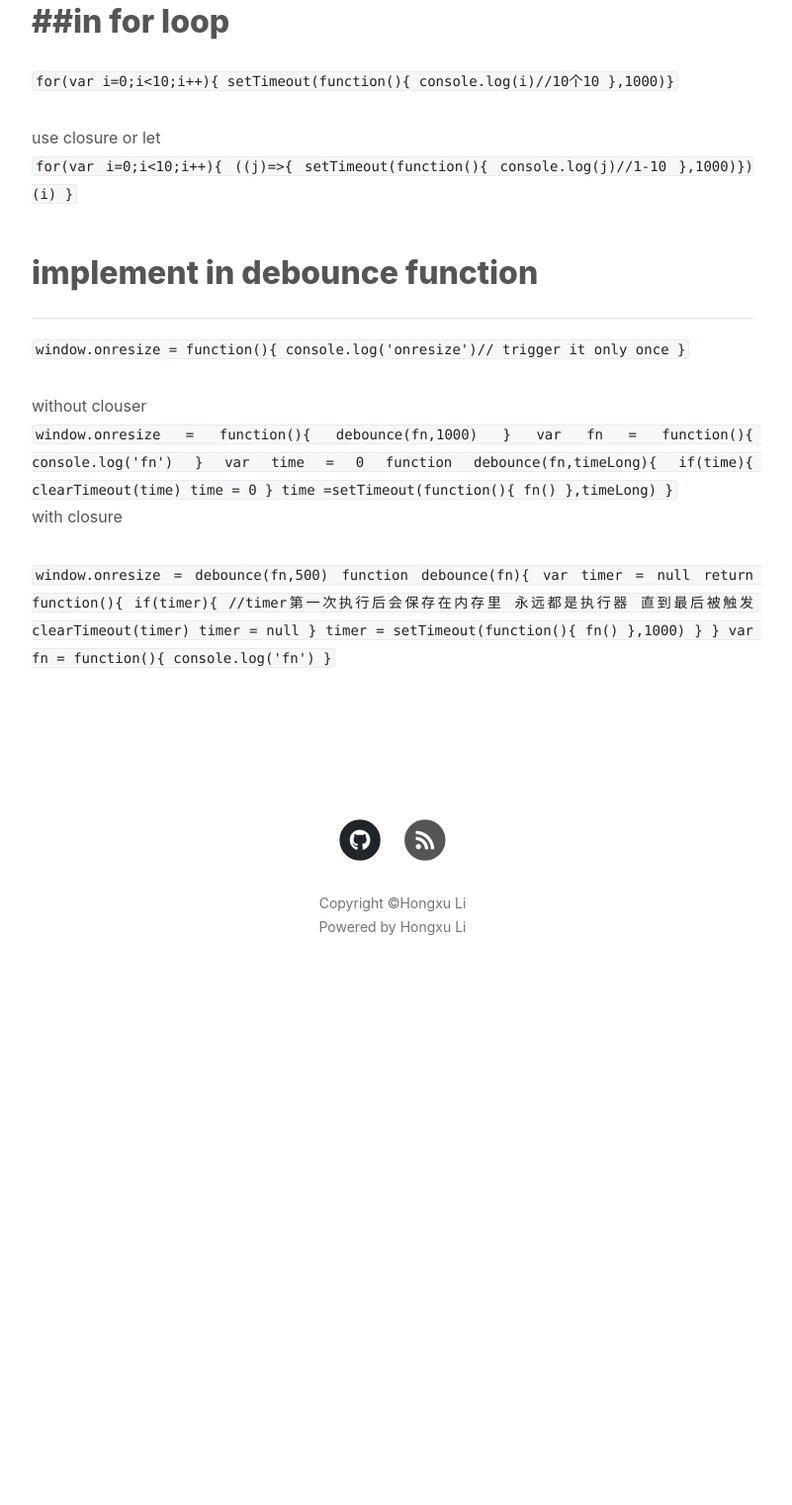
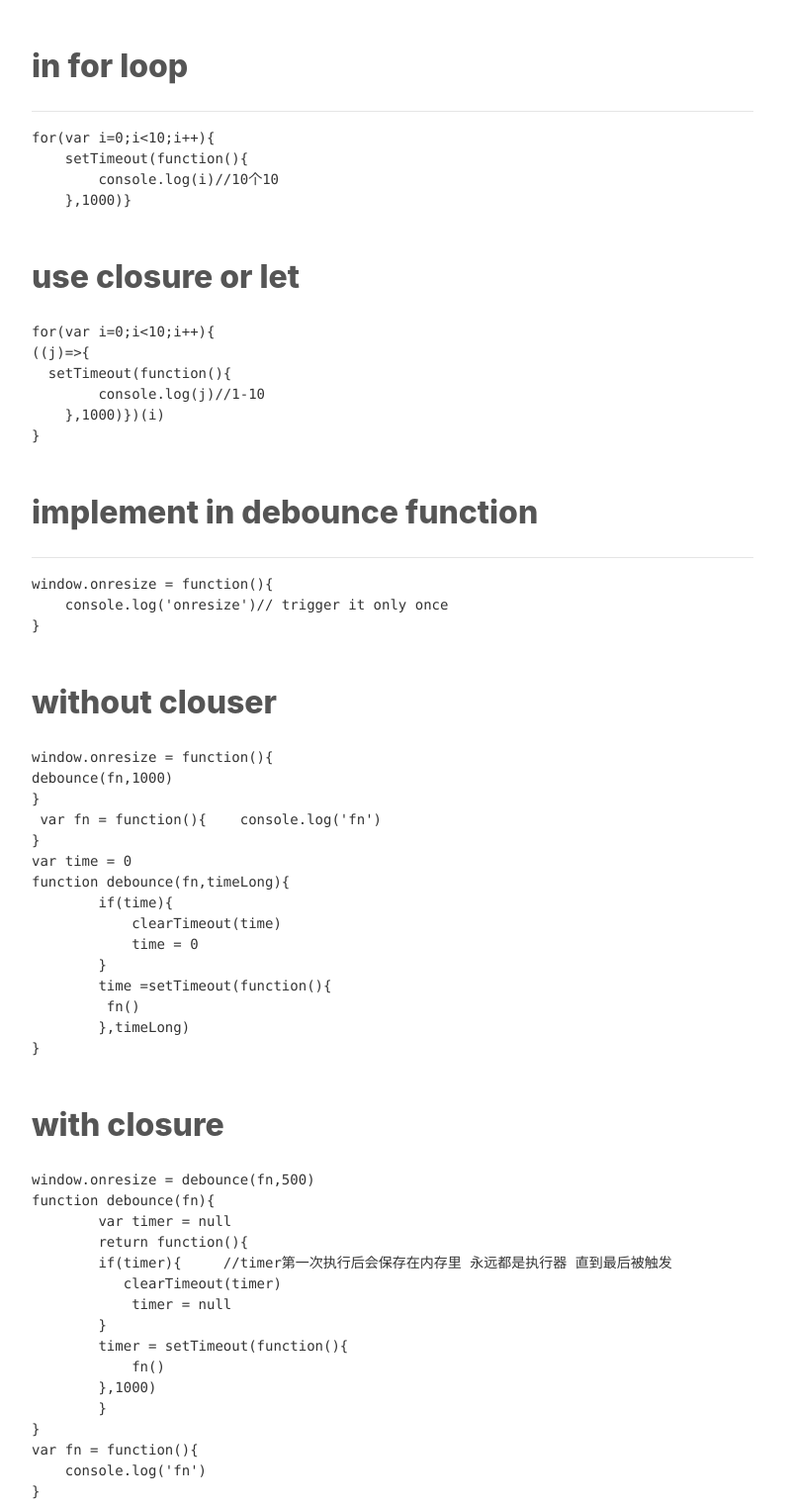
Before and after one commit to hongxuli/hongxuli.github.io, a plain HTML site: page post/closure/index.html in a window 1280 px wide. Shown: the part 969-2490 px from the top of the page at 99% size, without its empty margins (243-1044 px from the left). Before the commit the page ends 2014 px from the top, so only its background shows below. Drawn offline with nearby package versions, Linux system fonts and the light colour scheme; a script that the page names is missing; a small style sheet from the web is missing.

Commit message:
update from gridea: 2020-03-18 16:30:26

```diff
--- a/post/closure/index.html
+++ b/post/closure/index.html
@@ -101,26 +101,73 @@
     <div class="container">
       <div class="row">
         <div class="col-lg-8 col-md-10 mx-auto">
-          <h2 id="what-is-closure">##what is closure</h2>
-<p>A closure is the <em>combination</em> of <strong>a function</strong> and the <strong>lexical environment</strong> whithin which that function was declard.<br>
+          <h2 id="what-is-closure">what is closure</h2>
+<p>--<br>
+A closure is the <em>combination</em> of <strong>a function</strong> and the <strong>lexical environment</strong> whithin which that function was declard.<br>
 lexical refer the variables are declared within the lexical scoping.<br>
 closures are function that have access to outer(enclosing)function's variables-scope chain even after the outer function has returned.</p>
 <h2 id="why-would-you-use-it">why would you use it</h2>
+<hr>
 <ul>
 <li>Data privacy/ emulating private methods with closuers. commonly used in the module pattern</li>
 <li>Partial applications or currying</li>
 </ul>
-<h2 id="in-for-loop">##in for loop</h2>
-<p><code>for(var i=0;i&lt;10;i++){ setTimeout(function(){ console.log(i)//10个10 },1000)}</code></p>
-<p>use closure   or   let<br>
-<code>for(var i=0;i&lt;10;i++){ ((j)=&gt;{ setTimeout(function(){ console.log(j)//1-10 },1000)})(i) }</code></p>
+<h2 id="in-for-loop">in for loop</h2>
+<hr>
+<pre><code>for(var i=0;i&lt;10;i++){
+    setTimeout(function(){
+        console.log(i)//10个10
+    },1000)}
+</code></pre>
+<h2 id="use-closure-or-let">use closure   or   let</h2>
+<pre><code>for(var i=0;i&lt;10;i++){
+((j)=&gt;{
+  setTimeout(function(){
+        console.log(j)//1-10
+    },1000)})(i)
+}
+</code></pre>
 <h2 id="implement-in-debounce-function">implement in debounce function</h2>
 <hr>
-<p><code>window.onresize = function(){ console.log('onresize')// trigger it only once }</code></p>
-<p>without clouser<br>
-<code>window.onresize = function(){ debounce(fn,1000) } var fn = function(){ console.log('fn') } var time = 0 function debounce(fn,timeLong){ if(time){ clearTimeout(time) time = 0 } time =setTimeout(function(){ fn() },timeLong) }</code><br>
-with closure</p>
-<p><code>window.onresize = debounce(fn,500) function debounce(fn){ var timer = null return function(){ if(timer){ //timer第一次执行后会保存在内存里 永远都是执行器 直到最后被触发 clearTimeout(timer) timer = null } timer = setTimeout(function(){ fn() },1000) } } var fn = function(){ console.log('fn') }</code></p>
+<pre><code>window.onresize = function(){
+    console.log('onresize')// trigger it only once
+}
+</code></pre>
+<h2 id="without-clouser">without clouser</h2>
+<pre><code>window.onresize = function(){
+debounce(fn,1000)
+}
+ var fn = function(){    console.log('fn')
+}
+var time = 0
+function debounce(fn,timeLong){
+        if(time){
+            clearTimeout(time)
+            time = 0
+        }
+        time =setTimeout(function(){
+         fn()
+        },timeLong)
+}
+</code></pre>
+<h2 id="with-closure">with closure</h2>
+<pre><code>window.onresize = debounce(fn,500)
+function debounce(fn){
+        var timer = null
+        return function(){
+        if(timer){     //timer第一次执行后会保存在内存里 永远都是执行器 直到最后被触发
+           clearTimeout(timer)
+            timer = null
+        }
+        timer = setTimeout(function(){
+            fn()
+        },1000)
+        }
+}
+var fn = function(){
+    console.log('fn')
+}
+</code></pre>
 
 
         <div class="comment">
```
Also changed, not shown: atom.xml (+60 -13 lines).
